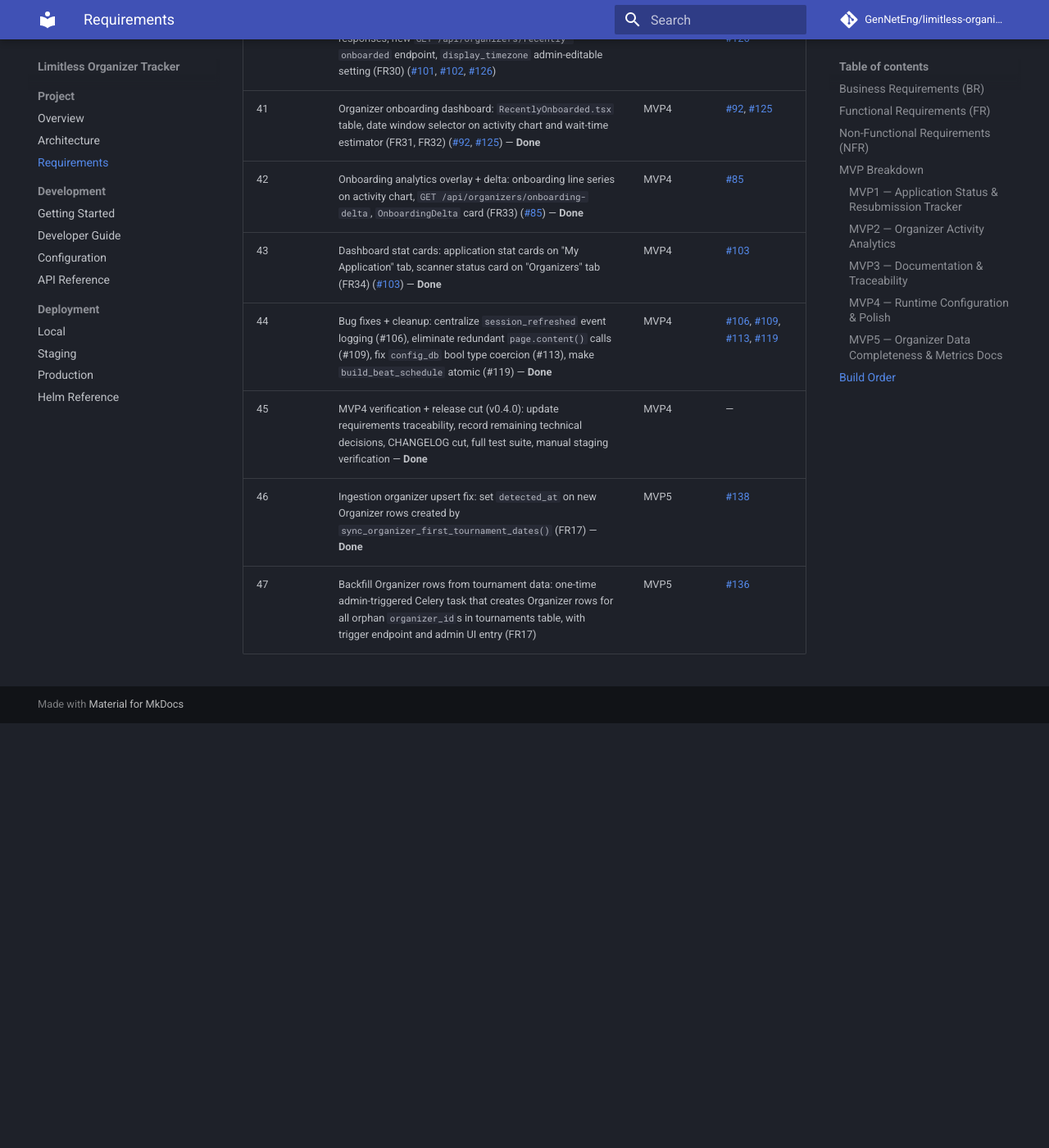
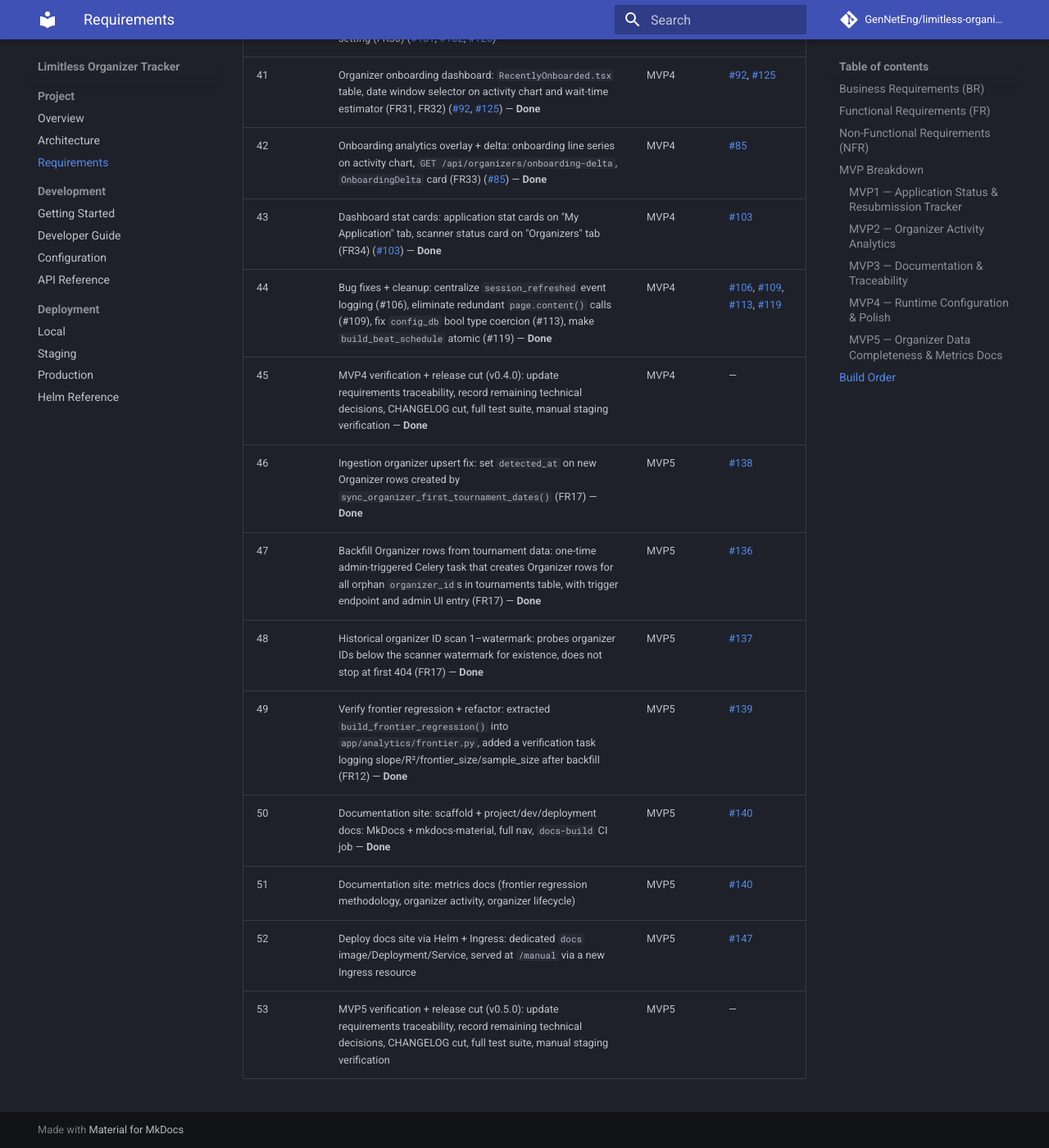
Before and after one commit to GenNetEng/limitless-organizer-tracker, an MkDocs documentation site: the page built from docs/requirements.md, in a window 1280 px wide and 1400 px high, scrolled down 12394 px. Shown: the whole window at 82% size. Built offline with MkDocs 1.6.1 and Material for MkDocs 9.7.7, drawn with Linux system fonts in a browser that asks for light colours; comment, search, counter and statistics services are not loaded; before the commit the page ends 13276 px from its top, so only the background shows below that.

Commit message:
wip(infra): Phase 52 scaffold — Dockerfile.docs + requirements.md backfill
Partial work: multi-stage Dockerfile.docs (mkdocs build -> nginx:alpine)
and backfilled Build Order rows 48-53 in requirements.md (phases 48-50
were never added when those PRs merged). Remaining Phase 52 work
(nginx.docs.conf, build-push.yml job, Helm templates, docs updates) is
tracked in the merged plan at ~/.claude/plans/robust-plotting-toast.md.

Co-Authored-By: Claude Sonnet 4.6 <noreply@anthropic.com>

```diff
--- a/docs/requirements.md
+++ b/docs/requirements.md
@@ -230,4 +230,10 @@ Tracked via [GitHub milestones](https://github.com/GenNetEng/limitless-organizer
 | 44 | Bug fixes + cleanup: centralize `session_refreshed` event logging (#106), eliminate redundant `page.content()` calls (#109), fix `config_db` bool type coercion (#113), make `build_beat_schedule` atomic (#119) — **Done** | MVP4 | [#106](https://github.com/GenNetEng/limitless-organizer-tracker/issues/106), [#109](https://github.com/GenNetEng/limitless-organizer-tracker/issues/109), [#113](https://github.com/GenNetEng/limitless-organizer-tracker/issues/113), [#119](https://github.com/GenNetEng/limitless-organizer-tracker/issues/119) |
 | 45 | MVP4 verification + release cut (v0.4.0): update requirements traceability, record remaining technical decisions, CHANGELOG cut, full test suite, manual staging verification — **Done** | MVP4 | — |
 | 46 | Ingestion organizer upsert fix: set `detected_at` on new Organizer rows created by `sync_organizer_first_tournament_dates()` (FR17) — **Done** | MVP5 | [#138](https://github.com/GenNetEng/limitless-organizer-tracker/issues/138) |
-| 47 | Backfill Organizer rows from tournament data: one-time admin-triggered Celery task that creates Organizer rows for all orphan `organizer_id`s in tournaments table, with trigger endpoint and admin UI entry (FR17) | MVP5 | [#136](https://github.com/GenNetEng/limitless-organizer-tracker/issues/136) |
+| 47 | Backfill Organizer rows from tournament data: one-time admin-triggered Celery task that creates Organizer rows for all orphan `organizer_id`s in tournaments table, with trigger endpoint and admin UI entry (FR17) — **Done** | MVP5 | [#136](https://github.com/GenNetEng/limitless-organizer-tracker/issues/136) |
+| 48 | Historical organizer ID scan 1–watermark: probes organizer IDs below the scanner watermark for existence, does not stop at first 404 (FR17) — **Done** | MVP5 | [#137](https://github.com/GenNetEng/limitless-organizer-tracker/issues/137) |
+| 49 | Verify frontier regression + refactor: extracted `build_frontier_regression()` into `app/analytics/frontier.py`, added a verification task logging slope/R²/frontier_size/sample_size after backfill (FR12) — **Done** | MVP5 | [#139](https://github.com/GenNetEng/limitless-organizer-tracker/issues/139) |
+| 50 | Documentation site: scaffold + project/dev/deployment docs: MkDocs + mkdocs-material, full nav, `docs-build` CI job — **Done** | MVP5 | [#140](https://github.com/GenNetEng/limitless-organizer-tracker/issues/140) |
+| 51 | Documentation site: metrics docs (frontier regression methodology, organizer activity, organizer lifecycle) | MVP5 | [#140](https://github.com/GenNetEng/limitless-organizer-tracker/issues/140) |
+| 52 | Deploy docs site via Helm + Ingress: dedicated `docs` image/Deployment/Service, served at `/manual` via a new Ingress resource | MVP5 | [#147](https://github.com/GenNetEng/limitless-organizer-tracker/issues/147) |
+| 53 | MVP5 verification + release cut (v0.5.0): update requirements traceability, record remaining technical decisions, CHANGELOG cut, full test suite, manual staging verification | MVP5 | — |
```
Also changed, not shown: 1 other file.
